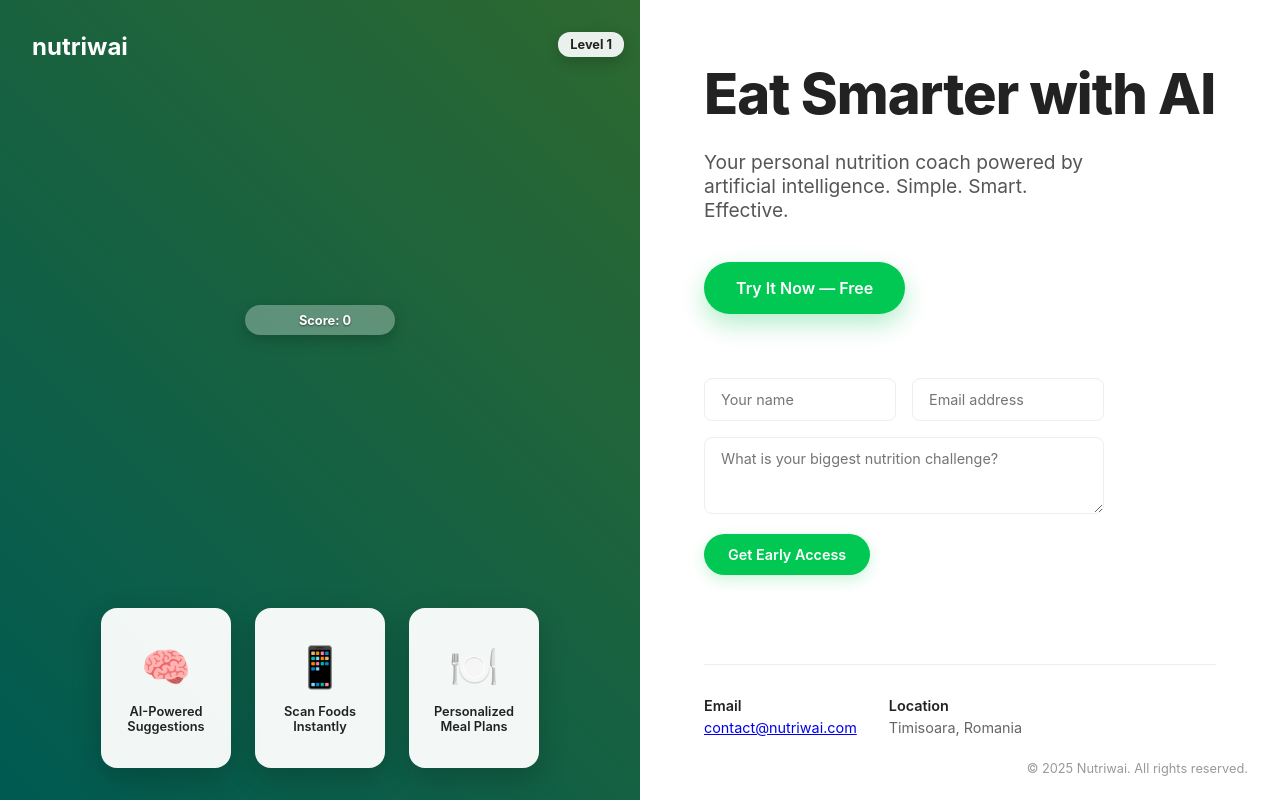
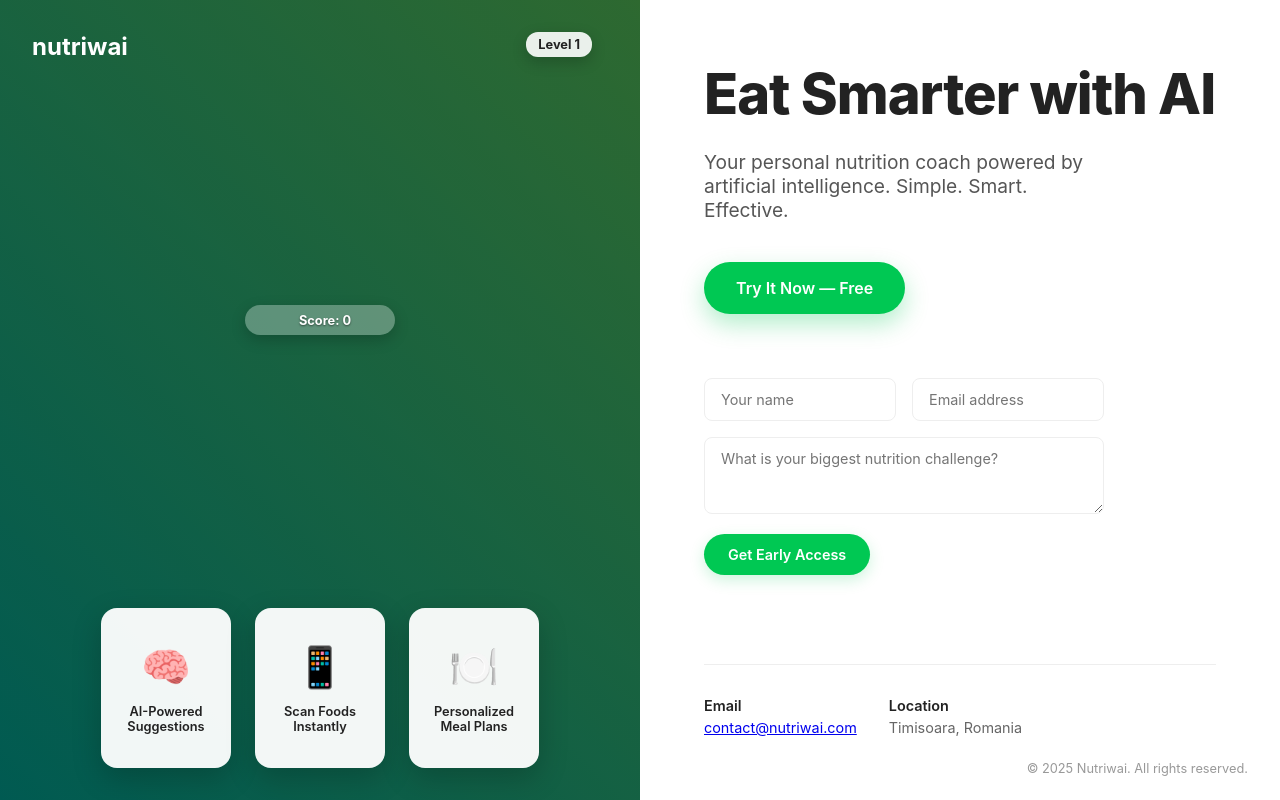
Before and after one commit to MEMOSTUDIOS/nutriwai, a plain HTML site: page index.html in a window 1280 px wide. Drawn offline with Linux system fonts and the light colour scheme.

Commit message:
Update index.html

```diff
--- a/index.html
+++ b/index.html
@@ -220,7 +220,7 @@
         .level-badge {
             position: absolute;
             top: 2rem;
-            right: 1rem;
+            right: 3rem;
             background-color: rgba(255, 255, 255, 0.9);
             border-radius: 12px;
             padding: 5px 12px;
@@ -444,6 +444,7 @@
             }
 
             .progress-bar {
+position: absolute;
                 left: 1rem;
                 right: auto;
                 top: 4rem;
```
